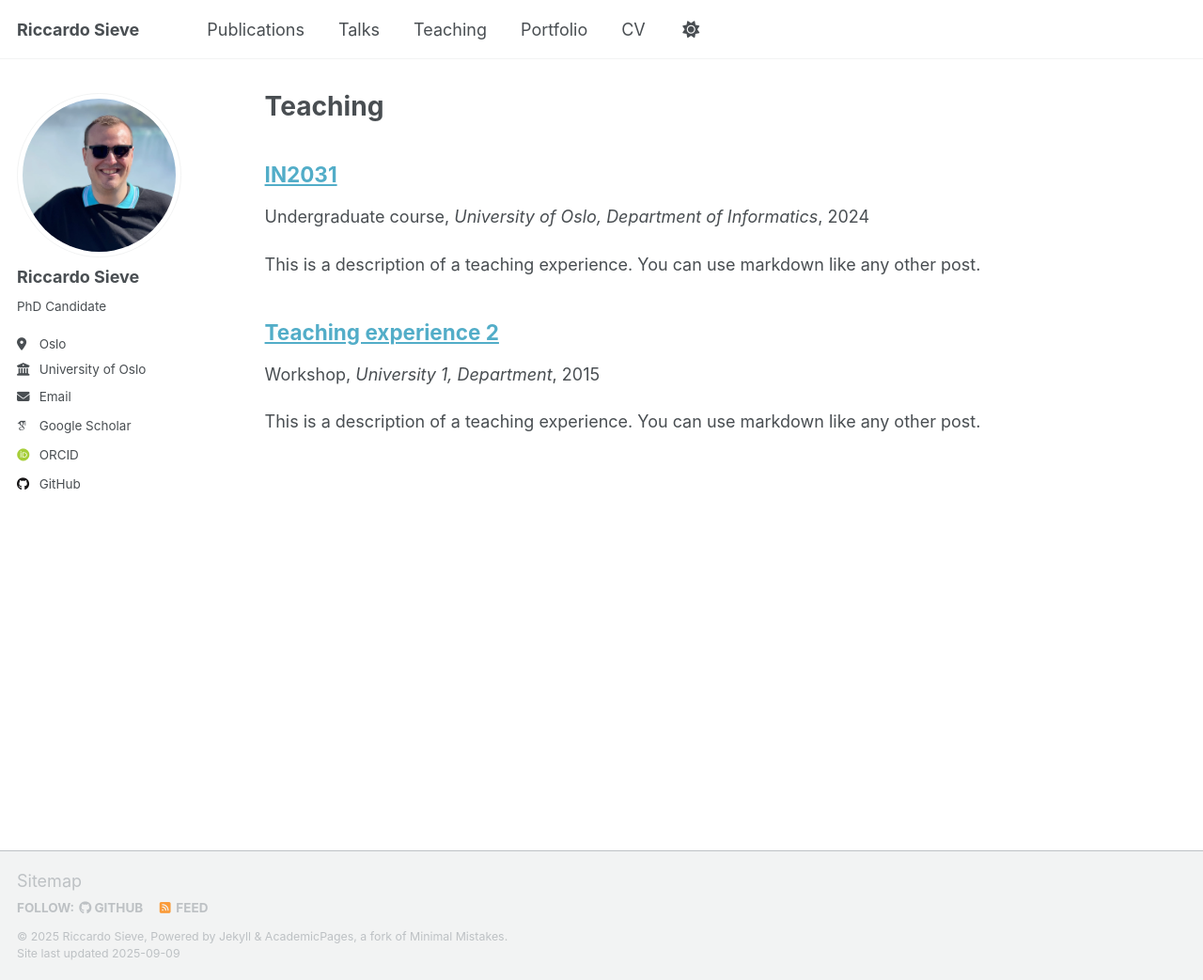
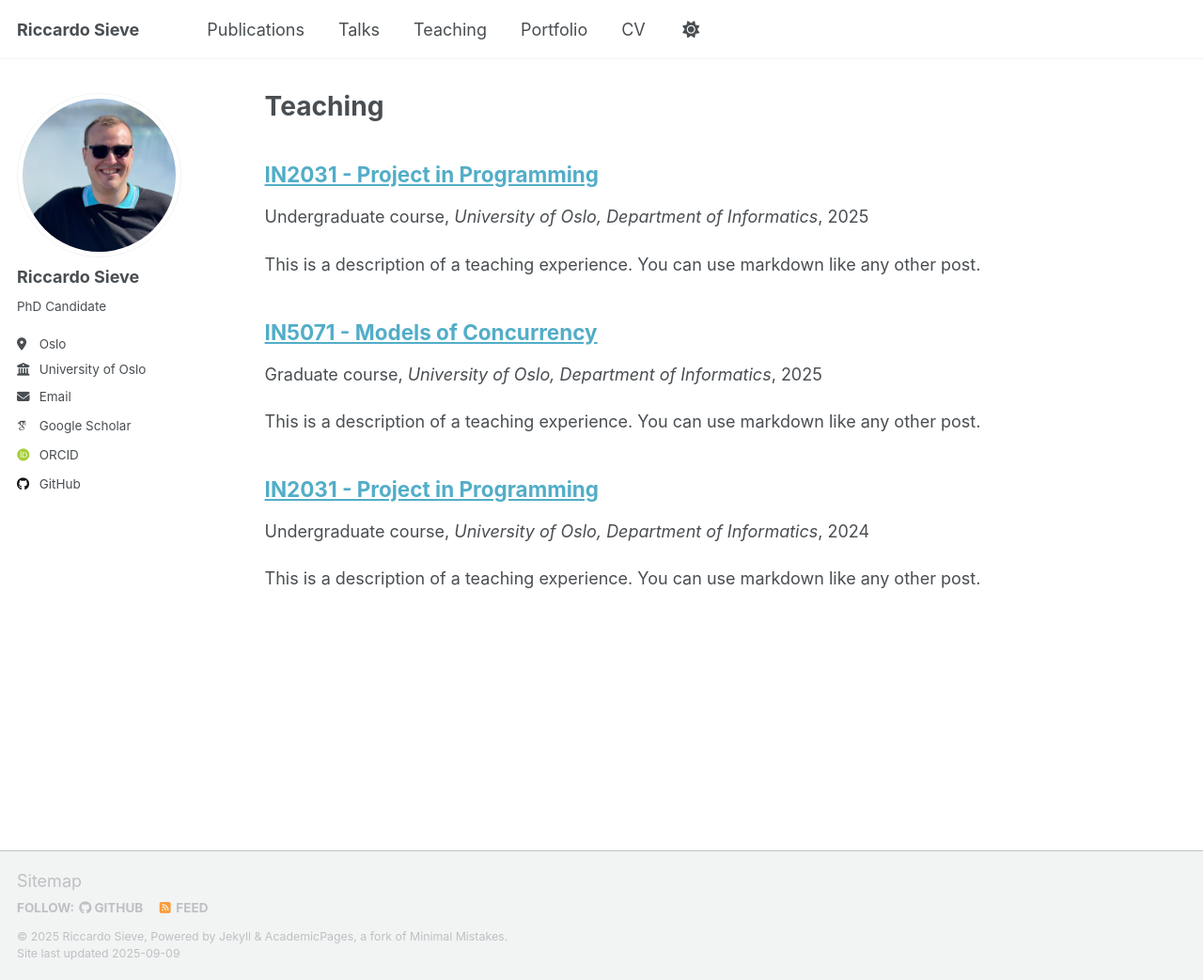
Before and after one commit to sievericcardo/sievericcardo.github.io, a Jekyll site: the page built from _pages/teaching.html, in a window 1280 px wide and 1043 px high. Shown: the whole window at 94% size. Built offline with Jekyll 4.4.1, drawn with Linux system fonts in a browser that asks for light colours; some web fonts are replaced; a script that is not in the unit is left out; some of the changed lines change nothing that is shown.

Commit message:
Changed teaching

```diff
--- a/_teaching/2015-spring-teaching-2.md
+++ /dev/null
@@ -1,20 +0,0 @@
----
-title: "Teaching experience 2"
-collection: teaching
-type: "Workshop"
-permalink: /teaching/2015-spring-teaching-1
-venue: "University 1, Department"
-date: 2015-01-01
-location: "City, Country"
----
-
-This is a description of a teaching experience. You can use markdown like any other post.
-
-Heading 1
-======
-
-Heading 2
-======
-
-Heading 3
-======
--- a/_teaching/2024-fall-teaching-1.md
+++ b/_teaching/2024-fall-teaching-1.md
@@ -1,20 +1,25 @@
 ---
-title: "IN2031"
+title: "IN2031 - Project in Programming"
 collection: teaching
 type: "Undergraduate course"
 permalink: /teaching/2024-fall-in2031
 venue: "University of Oslo, Department of Informatics"
-date: 2024-10-01
+date: 2024-08-20
 location: "Oslo, Norway"
 ---
 
 This is a description of a teaching experience. You can use markdown like any other post.
 
-Heading 1
+Course description
+======
+The core of the course is to define and develop a domain-specific language in Java, using ANTLR for parsing, and a custom interpreter for executing the language.
+
+Course duties
 ======
 
-Heading 2
+In the course I actively helped in defining the teaching content process, defining the set of mandatory assignment alongside the solution and skeleton code for the students, and to monitor and help the teaching assistants that were dealing with the exercise sessions.
+
+Self-reflection
 ======
 
-Heading 3
-======
+Dealing with the creation of the whole project and subdividing it into multiple assignments required several steps from planning the content, to detailing the elements and identify the actionable components for the students to implement. In this regard, the backward design was quite helpful in identify the actionable elements from the bottom-up implementation, subdividing the different assignments using some story for the design of the project. This created a nice narrative for the project to be implemented.
--- /dev/null
+++ b/_teaching/2025-fall-teaching-1.md
@@ -0,0 +1,20 @@
+---
+title: "IN5071 - Models of Concurrency"
+collection: teaching
+type: "Graduate course"
+permalink: /teaching/2025-fall-in5071
+venue: "University of Oslo, Department of Informatics"
+date: 2025-08-20
+location: "Oslo, Norway"
+---
+
+This is a description of a teaching experience. You can use markdown like any other post.
+
+Heading 1
+======
+
+Heading 2
+======
+
+Heading 3
+======
--- /dev/null
+++ b/_teaching/2025-fall-teaching-2.md
@@ -0,0 +1,25 @@
+---
+title: "IN2031 - Project in Programming"
+collection: teaching
+type: "Undergraduate course"
+permalink: /teaching/2025-fall-in2031
+venue: "University of Oslo, Department of Informatics"
+date: 2025-08-20
+location: "Oslo, Norway"
+---
+
+This is a description of a teaching experience. You can use markdown like any other post.
+
+Course description
+======
+The core of the course is to define and develop a domain-specific language in Java, using ANTLR for parsing, and a custom interpreter for executing the language.
+
+Course duties
+======
+
+In the course I actively helped in defining the teaching content process, defining the set of mandatory assignment alongside the solution and skeleton code for the students, and to monitor and help the teaching assistants that were dealing with the exercise sessions.
+
+Self-reflection
+======
+
+The feedback we received from the student was then refined for the following year course and adjusted accordingly. On one hand, some students find it difficult to progress linearly with the project during the course, on the other hand, the more advanced students, find a bit restricting. Following their feedback, we proceeded in adjusting the assignments to have one extra. We used it to split the second assignment into two, making it easier for students to follow through, and to implement the different components more naturally. Conversely, we also let people to have more freedom in the actual implementation, providing the contrasting for the baseline that we required, and by providing hints for students that required them to succeed in the course.
```
